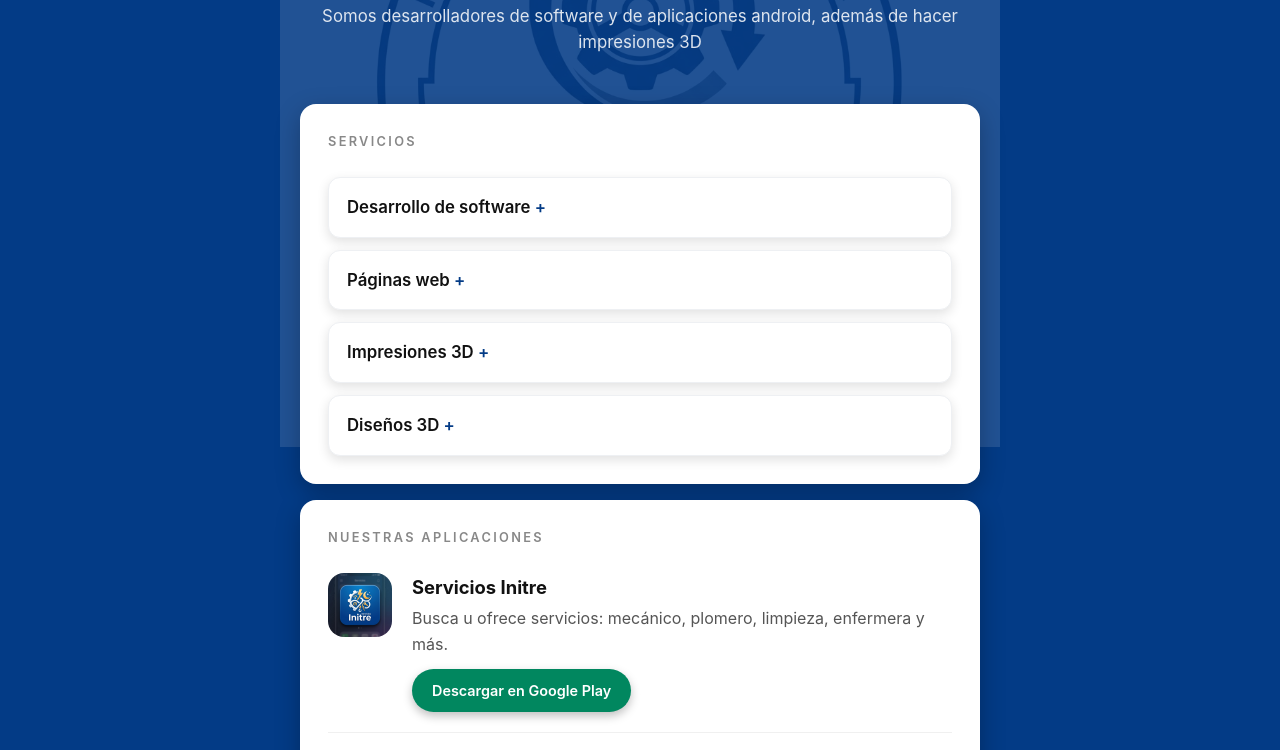
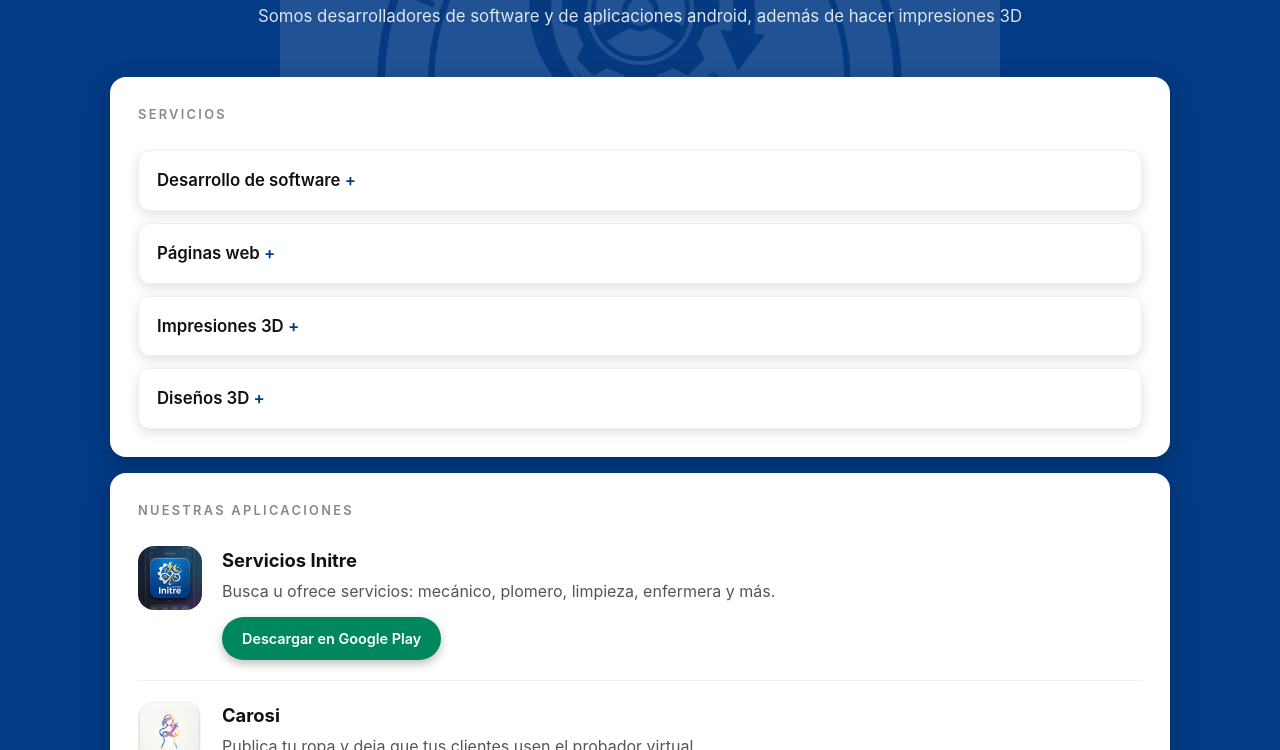
Before and after one commit to fernando871216-rgb/ingenieria-initre, a plain HTML site: page index.html in a window 1280 px wide. Shown: the part 313-1063 px from the top of the page. Drawn offline with Linux system fonts and the light colour scheme.

Commit message:
Add files via upload

```diff
--- a/index.html
+++ b/index.html
@@ -23,7 +23,7 @@
     pointer-events: none;
     z-index: 0;
   }
-  .wrap { max-width: 720px; margin: 0 auto; padding: 0 20px; position: relative; z-index: 1; }
+  .wrap { max-width: 1100px; margin: 0 auto; padding: 0 20px; position: relative; z-index: 1; }
   header { text-align: center; padding: 72px 0 48px; }
   header .logo { width: 280px; max-width: 82%; height: auto; border-radius: 16px; margin-bottom: 20px; }
   header h1 { font-size: 2rem; letter-spacing: 0.14em; font-weight: 700; color: #ffffff; }
```
